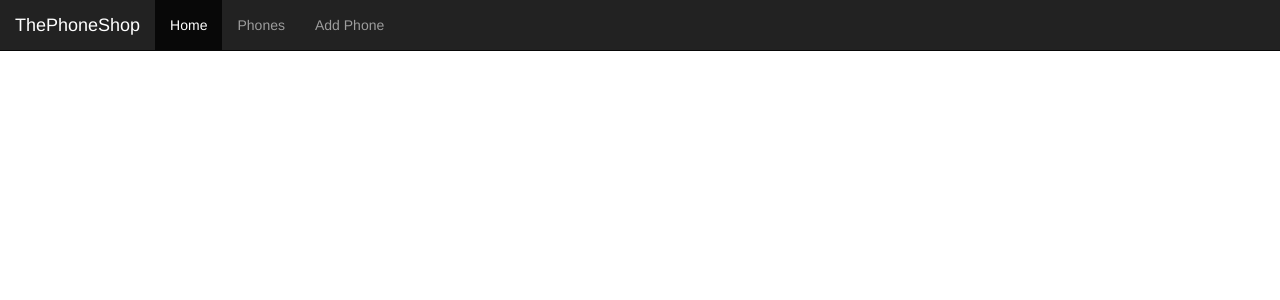
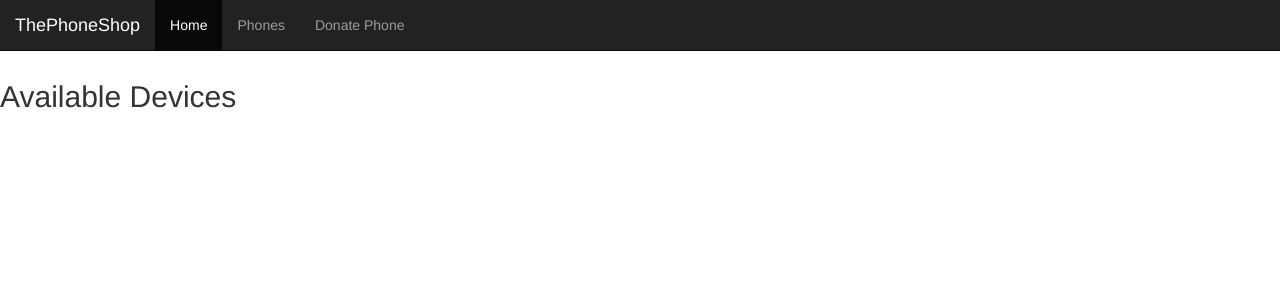
Before and after one commit to Temeculous/phone-shop, a Django app: page /phones/ in a window 1280 px wide. Shown: the top 300 px of the page. Run offline with Django 4.2, Linux system fonts and the light colour scheme; data that the repository does not hold is empty; some libraries are stand-ins or nearby versions.

Commit message:
Added template for adding new phones and minor style fix

```diff
--- a/main_app/static/css/style.css
+++ b/main_app/static/css/style.css
@@ -0,0 +1,8 @@
+body {
+    padding-top: 60px;
+  }
+  @media (max-width: 979px) {
+    body {
+      padding-top: 0px;
+    }
+  }
--- a/main_app/templates/base.html
+++ b/main_app/templates/base.html
@@ -7,6 +7,7 @@
   <meta charset="utf-8">
   <meta name="viewport" content="width=device-width, initial-scale=1">
   <link rel="stylesheet" href="https://maxcdn.bootstrapcdn.com/bootstrap/3.4.1/css/bootstrap.min.css">
+  <link rel="stylesheet" href="{% static 'css/style.css' %}">
   <script src="https://ajax.googleapis.com/ajax/libs/jquery/3.6.4/jquery.min.js"></script>
   <script src="https://maxcdn.bootstrapcdn.com/bootstrap/3.4.1/js/bootstrap.min.js"></script>
 </head>
@@ -19,7 +20,7 @@
           <ul class="nav navbar-nav">
             <li class="active"><a href="{% url 'home' %}">Home</a></li>
             <li><a href="{% url 'phones' %}">Phones</a></li>
-            <li><a href="#">Add Phone</a></li>
+            <li><a href="{% url 'phone_create' %}">Donate Phone</a></li>
           </ul>
         </div>
       </nav>
--- a/main_app/urls.py
+++ b/main_app/urls.py
@@ -5,5 +5,6 @@ from . import views
 urlpatterns = [
     path('', views.home, name="home"),
     path('phones/', views.phones_index, name='phones'),
-    path('phones/<int:phone_id>', views.phone_detail, name="detail")
+    path('phones/<int:phone_id>', views.phone_detail, name="detail"),
+    path('phones/create/', views.PhoneCreate.as_view(), name="phone_create"),
     ]
--- a/main_app/views.py
+++ b/main_app/views.py
@@ -1,4 +1,5 @@
 from django.shortcuts import render
+from django.views.generic.edit import CreateView, UpdateView, DeleteView
 
 # Importing the phone model so we have acces to the class
 from .models import Phone
@@ -20,3 +21,7 @@ def phones_index(request):
 def phone_detail(request, phone_id):
     phone = Phone.objects.get(id=phone_id)
     return render(request, 'phones/detail.html', {'phone': phone})
+
+class PhoneCreate(CreateView):
+    model = Phone
+    fields = '__all__'
```
Also changed, not shown: main_app/templates/main_app/phone_form.html (added, +18 -0 lines), main_app/templates/main_app/phone_confirm_delete.html (added), main_app/templates/phones/main_app/phone_form.html (deleted).
